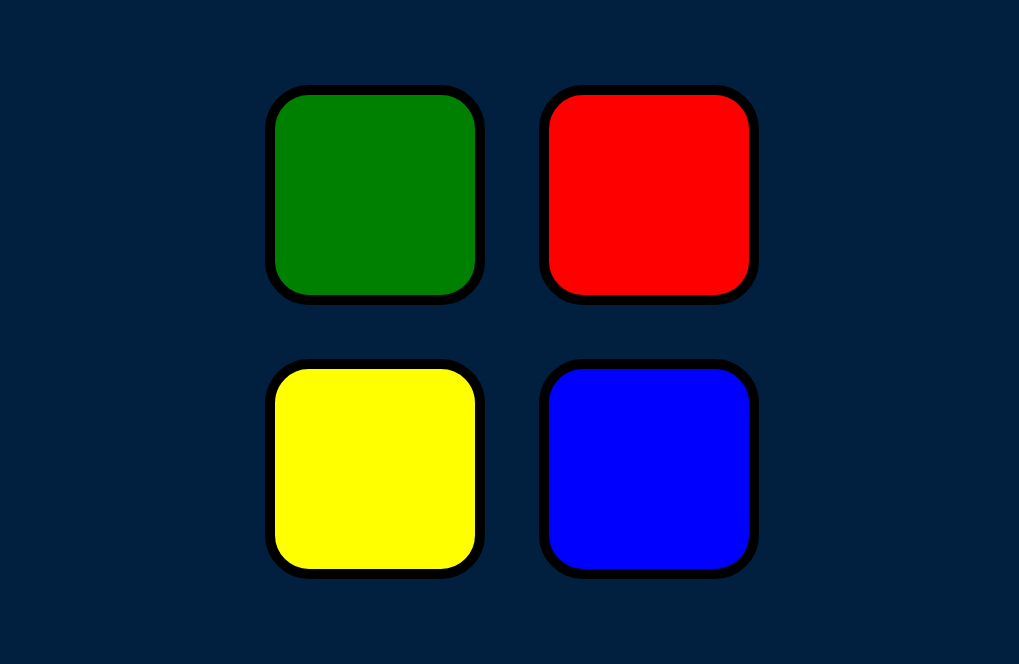
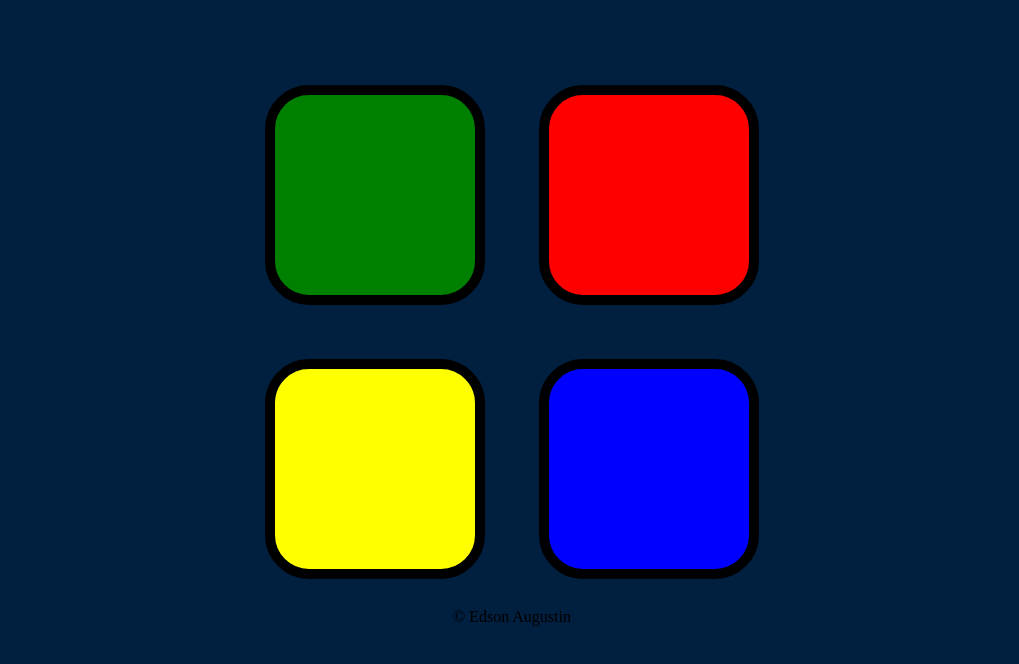
Before and after one commit to EdsonA1/simongame.github.io, a plain HTML site: page index.html in a window 1280 px wide. Shown: the part 114-778 px from the top of the page, without its empty margins (128-1147 px from the left). Drawn offline with nearby package versions, Linux system fonts and the light colour scheme.

Commit message:
added watermark

```diff
--- a/index.html
+++ b/index.html
@@ -37,5 +37,7 @@
   <script src="https://ajax.googleapis.com/ajax/libs/jquery/3.6.4/jquery.min.js"></script>
   <script src="game.js" charset="utf-8"></script>
 </body>
-
+<footer>
+  © Edson Augustin
+</footer>
 </html>
```
